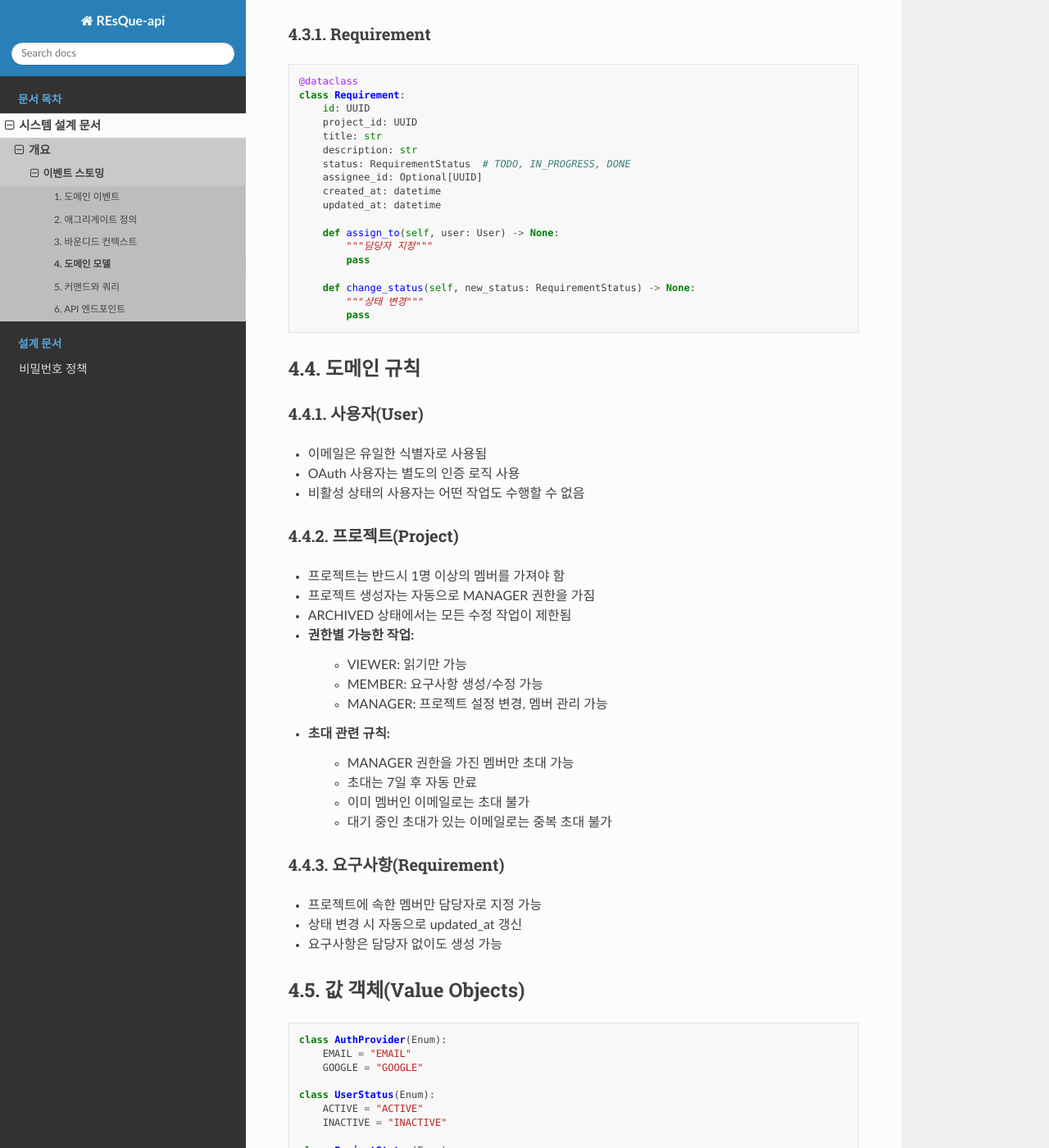
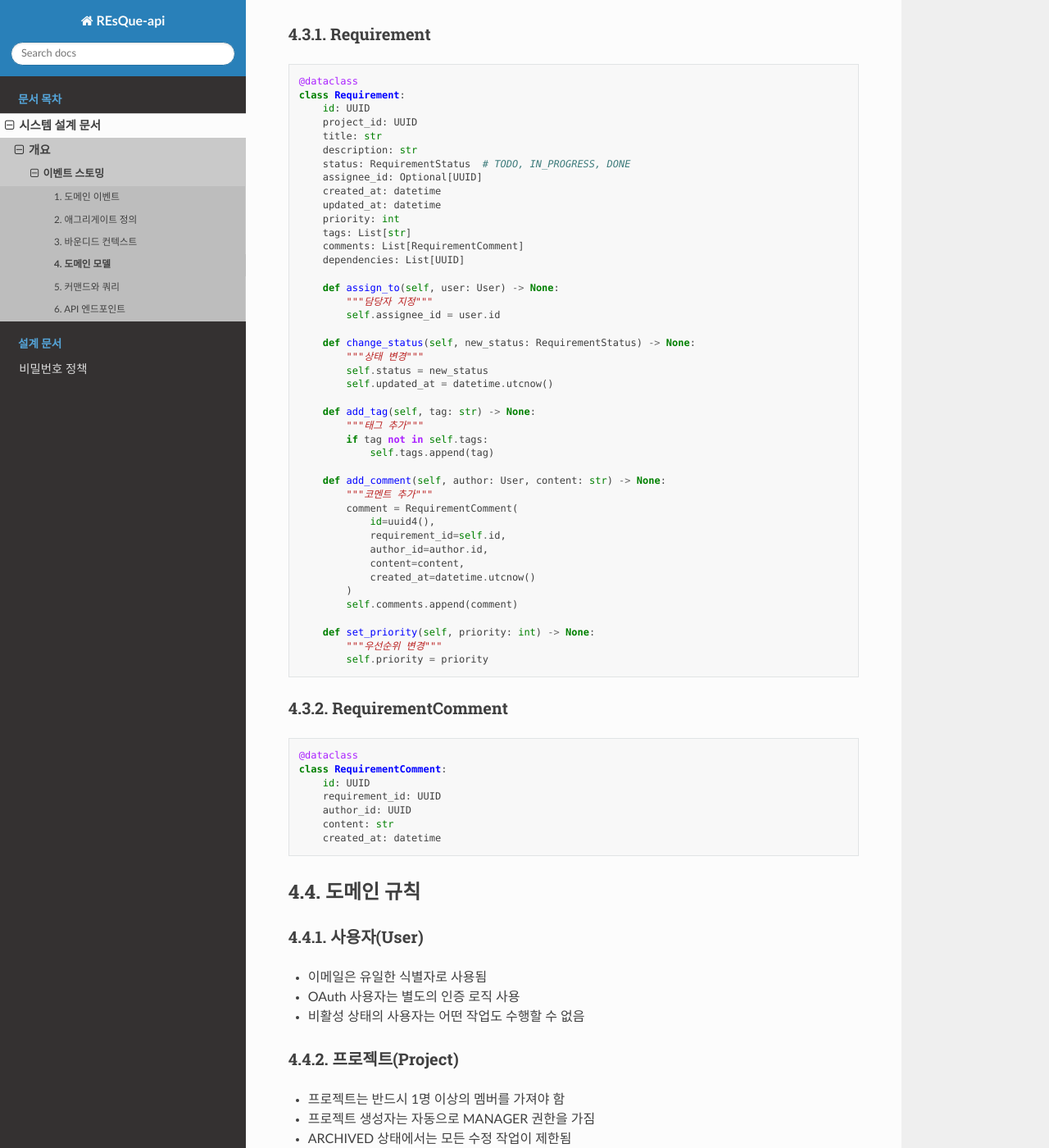
Before and after one commit to zeyakim-dev/REsQue-api, a Sphinx documentation site: the page built from docs/sphinx/source/design/event_storming/04_domain_model.rst, in a window 1280 px wide and 1400 px high, scrolled down 2044 px. Shown: the whole window at 82% size. Built offline with Sphinx 7.4.7 and the Read the Docs theme 3.1.0, drawn with Linux system fonts in a browser that asks for light colours; pages that are not in the unit, such as notebooks, are missing from menus; some of the changed text lies outside the part shown.

Commit message:
📝 Requirement 애그리게이트 정의, 도메인 모델 반영

```diff
--- a/docs/sphinx/source/design/event_storming/04_domain_model.rst
+++ b/docs/sphinx/source/design/event_storming/04_domain_model.rst
@@ -124,14 +124,51 @@ Requirement
         assignee_id: Optional[UUID]
         created_at: datetime
         updated_at: datetime
+        priority: int
+        tags: List[str]
+        comments: List[RequirementComment]
+        dependencies: List[UUID]
 
         def assign_to(self, user: User) -> None:
             """담당자 지정"""
-            pass
+            self.assignee_id = user.id
 
         def change_status(self, new_status: RequirementStatus) -> None:
             """상태 변경"""
-            pass
+            self.status = new_status
+            self.updated_at = datetime.utcnow()
+
+        def add_tag(self, tag: str) -> None:
+            """태그 추가"""
+            if tag not in self.tags:
+                self.tags.append(tag)
+
+        def add_comment(self, author: User, content: str) -> None:
+            """코멘트 추가"""
+            comment = RequirementComment(
+                id=uuid4(),
+                requirement_id=self.id,
+                author_id=author.id,
+                content=content,
+                created_at=datetime.utcnow()
+            )
+            self.comments.append(comment)
+
+        def set_priority(self, priority: int) -> None:
+            """우선순위 변경"""
+            self.priority = priority
+
+RequirementComment
+^^^^^^^^^^^^^^^^^^
+.. code-block:: python
+
+    @dataclass
+    class RequirementComment:
+        id: UUID
+        requirement_id: UUID
+        author_id: UUID
+        content: str
+        created_at: datetime
 
 도메인 규칙
 ----------
@@ -162,6 +199,9 @@ Requirement
 * 프로젝트에 속한 멤버만 담당자로 지정 가능
 * 상태 변경 시 자동으로 updated_at 갱신
 * 요구사항은 담당자 없이도 생성 가능
+* 우선순위는 정수 값으로 관리됨
+* 태그는 중복 없이 관리됨
+* 요구사항 간 선행 관계를 지원
 
 값 객체(Value Objects)
 -------------------
```
Also changed, not shown: other parts of docs/sphinx/source/design/event_storming/04_domain_model.rst (+3 -3 lines), docs/sphinx/source/design/event_storming/02_aggregates.rst (+20 -1 lines).
